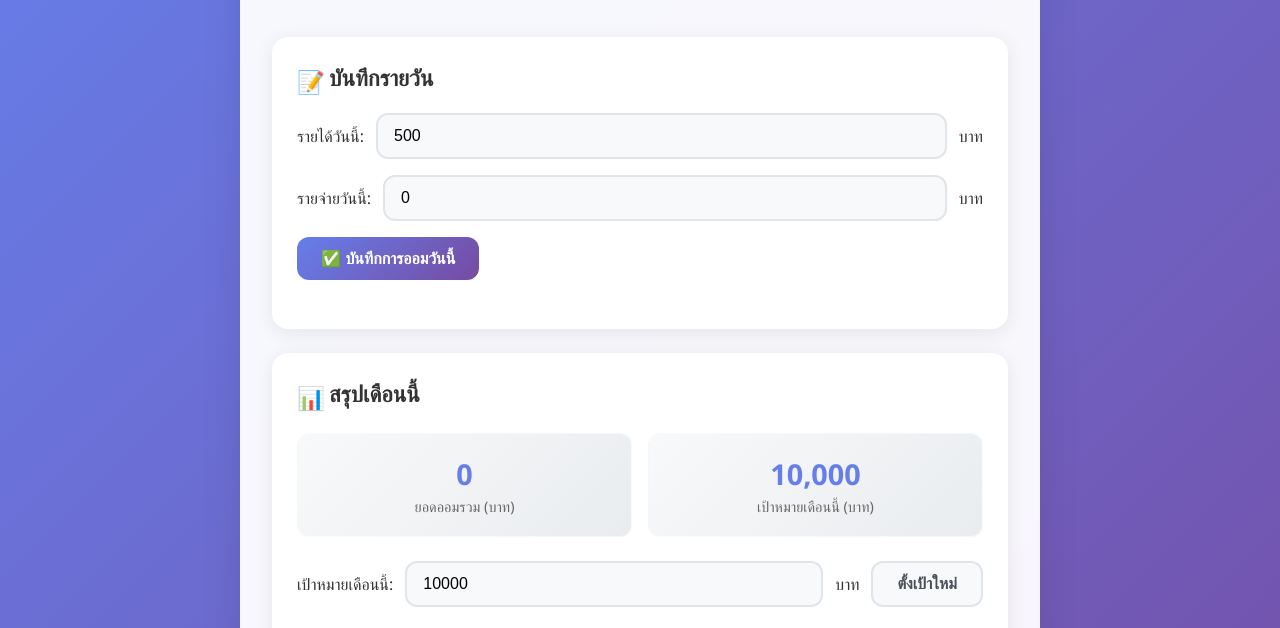
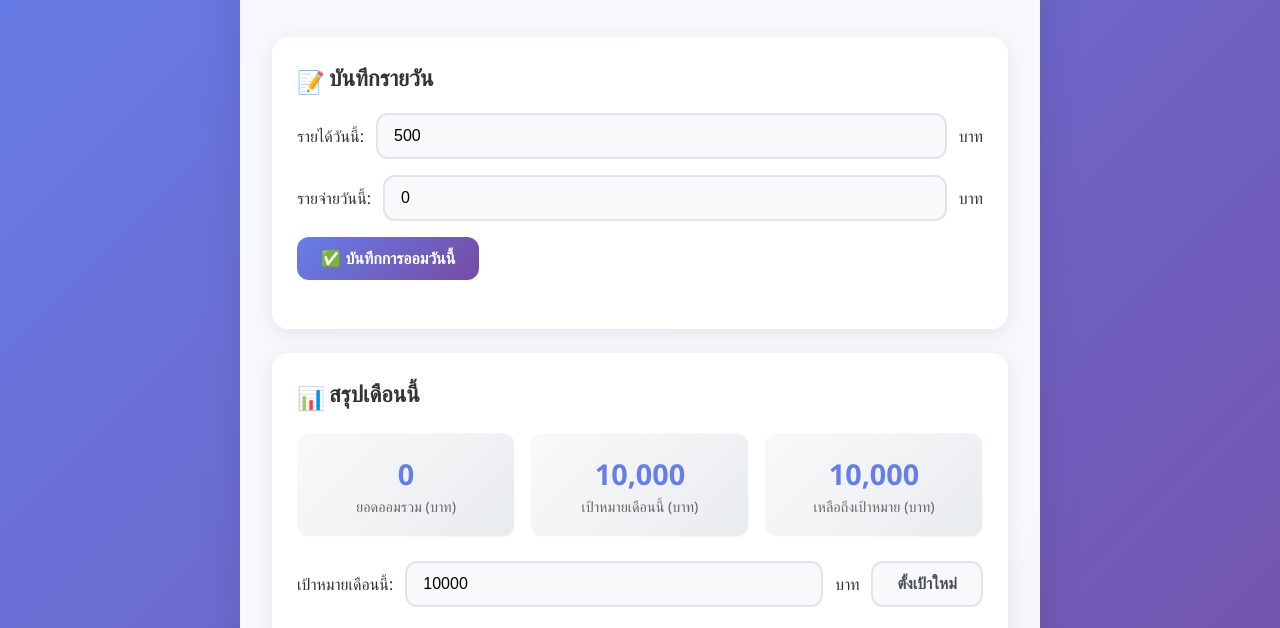
Before and after one commit to nessakura/saving-plan, a plain HTML site: page index.html in a window 1280 px wide. Shown: the part 148-776 px from the top of the page. Drawn offline with Linux system fonts and the light colour scheme.

Commit message:
Update index.html

```diff
--- a/index.html
+++ b/index.html
@@ -364,6 +364,10 @@
                     <div class="stat-value" id="goalAmount">10,000</div>
                     <div class="stat-label">เป้าหมายเดือนนี้ (บาท)</div>
                 </div>
+                <div class="stat-card">
+                    <div class="stat-value" id="remainingGoal">10,000</div>
+                    <div class="stat-label">เหลือถึงเป้าหมาย (บาท)</div>
+                </div>
             </div>
 
             <div class="input-row" style="margin-bottom: 20px;">
@@ -405,6 +409,7 @@
         // --- DOM Elements ---
         const totalSavingEl = document.getElementById('totalSaving');
         const goalAmountEl = document.getElementById('goalAmount');
+        const remainingGoalEl = document.getElementById('remainingGoal');
         const goalInputEl = document.getElementById('goalInput');
         const progressFillEl = document.getElementById('progressFill');
         const progressTextEl = document.getElementById('progressText');
@@ -463,9 +468,11 @@
                 return sDate.getMonth() === currentMonth && sDate.getFullYear() === currentYear;
             });
             const total = monthSavings.reduce((sum, s) => sum + s.amount, 0);
+            const remaining = Math.max(0, goal - total);
 
             totalSavingEl.innerText = total.toLocaleString();
             goalAmountEl.innerText = goal.toLocaleString();
+            remainingGoalEl.innerText = remaining.toLocaleString();
             goalInputEl.value = goal;
 
             const progress = (goal > 0) ? (total / goal) * 100 : 0;
```
